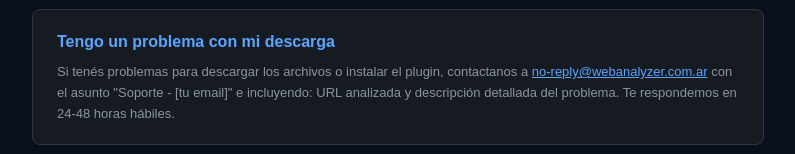
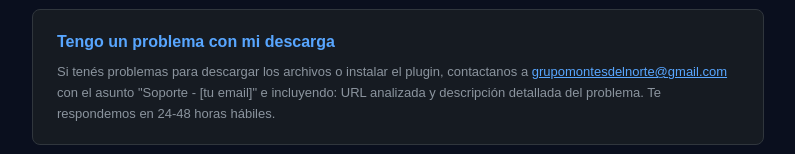
Before and after one commit to hoyosclaudio11-svg/web-analyzer, a plain HTML site: page templates/faq.html in a window 1280 px wide. Shown: the part 1889-2043 px from the top of the page, without its empty margins (242-1037 px from the left). Drawn offline with Linux system fonts and the light colour scheme.

Commit message:
Unificar email de contacto: grupomontesdelnorte@gmail.com
Reemplaza no-reply@webanalyzer.com.ar en footer, checkout-success y FAQ.
Los 4 sitios ahora comparten el mismo correo de contacto.

Co-Authored-By: Claude Opus 4.8 <noreply@anthropic.com>

```diff
--- a/templates/faq.html
+++ b/templates/faq.html
@@ -58,7 +58,7 @@
 
   <div class="faq-item">
     <h3>¿Qué hago si el plugin causa un error?</h3>
-    <p>Todos los plugins de Web Analyzer incluyen un mecanismo de seguridad: si el plugin detecta un entorno incompatible, se desactiva solo y muestra un aviso en el admin. Si igual necesitás desactivarlo manualmente, entrá por FTP a <code>/wp-content/plugins/</code> y renombrá la carpeta del plugin. También podés <a href="mailto:no-reply@webanalyzer.com.ar" style="color:#58a6ff">escribirnos a soporte</a>.</p>
+    <p>Todos los plugins de Web Analyzer incluyen un mecanismo de seguridad: si el plugin detecta un entorno incompatible, se desactiva solo y muestra un aviso en el admin. Si igual necesitás desactivarlo manualmente, entrá por FTP a <code>/wp-content/plugins/</code> y renombrá la carpeta del plugin. También podés <a href="mailto:grupomontesdelnorte@gmail.com" style="color:#58a6ff">escribirnos a soporte</a>.</p>
   </div>
 
   <div class="faq-item">
@@ -88,7 +88,7 @@
 
   <div class="faq-item">
     <h3>Tengo un problema con mi descarga</h3>
-    <p>Si tenés problemas para descargar los archivos o instalar el plugin, contactanos a <a href="mailto:no-reply@webanalyzer.com.ar" style="color:#58a6ff">no-reply@webanalyzer.com.ar</a> con el asunto "Soporte - [tu email]" e incluyendo: URL analizada y descripción detallada del problema. Te respondemos en 24-48 horas hábiles.</p>
+    <p>Si tenés problemas para descargar los archivos o instalar el plugin, contactanos a <a href="mailto:grupomontesdelnorte@gmail.com" style="color:#58a6ff">grupomontesdelnorte@gmail.com</a> con el asunto "Soporte - [tu email]" e incluyendo: URL analizada y descripción detallada del problema. Te respondemos en 24-48 horas hábiles.</p>
   </div>
 
   <a href="/" class="back-link">← Volver al analizador</a>
```
Also changed, not shown: templates/checkout-success.html (+1 -1 lines), templates/index.html (+1 -1 lines).
